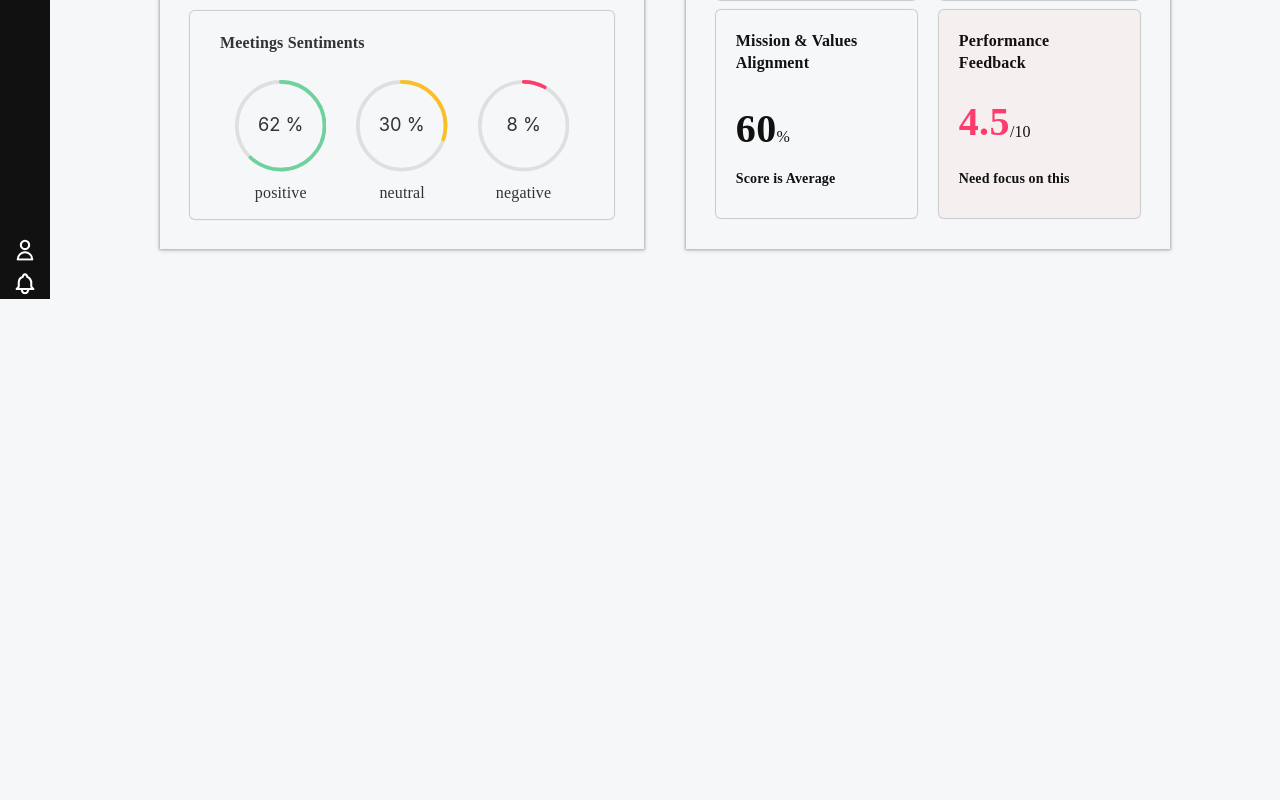
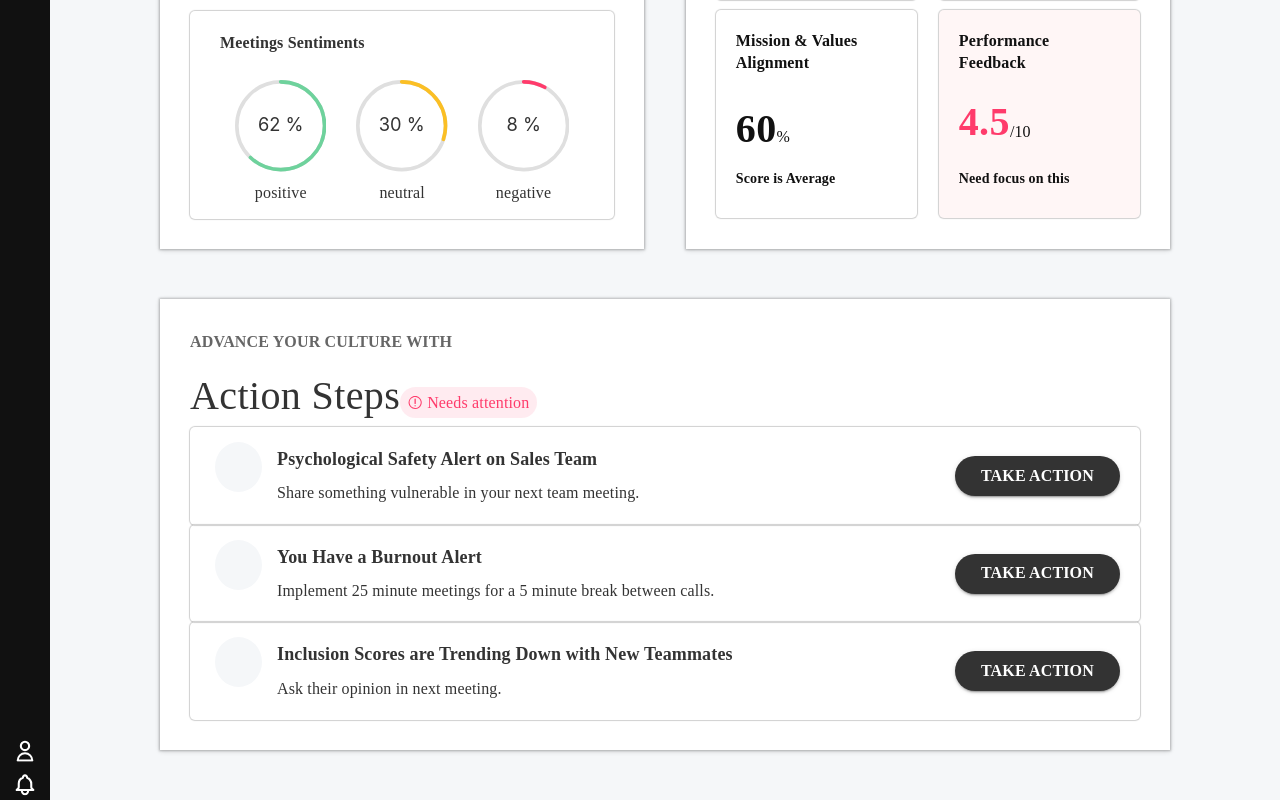
Before and after one commit to jehuamanna/instill-assignment, a React (Create React App) app: page / in a window 1280 px wide. Shown: the part 976-1776 px from the top of the page. Before the commit the page ends 1275 px from the top, so only its background shows below. Built offline with nearby package versions, Linux system fonts and the light colour scheme.

Commit message:
rough work is completed

```diff
--- /dev/null
+++ b/src/common/components/Dashboard/ActionSteps.tsx
@@ -0,0 +1,188 @@
+import React from "react";
+import Box from "@mui/material/Box";
+import Typography from "@mui/material/Typography";
+import NeedsAttention from "../../assets/NeedsAttention.svg";
+import styledSC from "styled-components";
+import Button from "@mui/material/Button";
+
+const Circle = styledSC.div`
+height: 50px;
+  width: 50px;
+  border-radius: 50%;
+  display: inline-block;
+  margin: 5px;
+  background-color: #F5F7F9;
+`;
+
+const data = [
+  {
+    sentenceOne: "Psychological Safety Alert on Sales Team",
+    sentenceTwo: "Share something vulnerable in your next team meeting.",
+  },
+  {
+    sentenceOne: "You Have a Burnout Alert",
+    sentenceTwo:
+      "Implement 25 minute meetings for a 5 minute break between calls.",
+  },
+  {
+    sentenceOne: "Inclusion Scores are Trending Down with New Teammates",
+    sentenceTwo: "Ask their opinion in next meeting.",
+  },
+];
+
+const ActionSteps = () => {
+  return (
+    <Box
+      sx={{
+        padding: "30px",
+        background: "#FFFFFF",
+        marginTop: "50px",
+        boxShadow:
+          "0px 0px 2px 1px rgb(0 0 0 / 20%), 0px 1px 5px 0 rgb(0 0 0 / 19%)",
+      }}
+    >
+      <Box>
+        <Typography
+          sx={{
+            fontFamily: "Poppins",
+            fontWeight: "600",
+            fontSize: "16px",
+            lineHeight: "26px",
+            color: "#666666",
+            whiteSpace: "nowrap",
+            textTransform: "uppercase",
+          }}
+        >
+          Advance your culture with
+        </Typography>
+        <Box
+          sx={{ display: "flex", flexDirection: "row", alignItems: "baseline" }}
+        >
+          <Typography
+            sx={{
+              fontFamily: "Poppins",
+              fontWeight: "500",
+              fontSize: "40px",
+              lineHeight: "42px",
+              color: "#333333",
+              marginBottom: "10px",
+              marginTop: "20px",
+              whiteSpace: "nowrap",
+            }}
+          >
+            Action Steps
+          </Typography>
+          <Box
+            sx={{
+              padding: "8px",
+              height: "15px",
+              borderRadius: "50px",
+              background: "#FF3B6B1A",
+              display: "flex",
+              flexDirection: "row",
+              alignItems: "center",
+            }}
+          >
+            <img
+              width="14px"
+              height="auto"
+              src={NeedsAttention}
+              alt="needs attention"
+            />
+            <Typography
+              sx={{
+                fontFamily: "Poppins",
+                fontWeight: "500",
+                fontSize: "16px",
+                lineHeight: "16px",
+                color: "#FF3B6B",
+                marginLeft: "5px",
+                whiteSpace: "nowrap",
+              }}
+            >
+              Needs attention
+            </Typography>
+          </Box>
+        </Box>
+      </Box>
+      {data.map((item) => (
+        <Box
+          sx={{
+            padding: "10px 20px",
+            display: "flex",
+            flexDirection: "row",
+            borderRadius: "5px",
+            boxShadow:
+              "0px 0px 0px 0px rgb(0 0 0 / 20%), 0px 0px 1px 1px rgb(0 0 0 / 19%)",
+          }}
+        >
+          <Circle />
+          <Box
+            sx={{
+              display: "flex",
+              flexDirection: "row",
+              justifyContent: "space-between",
+              width: "100%",
+              alignItems: "center",
+            }}
+          >
+            <Box>
+              <Typography
+                sx={{
+                  fontFamily: "Poppins",
+                  fontWeight: "600",
+                  fontSize: "18px",
+                  lineHeight: "25.2px",
+                  margin: "10px",
+                  color: "#333333",
+                  whiteSpace: "nowrap",
+                }}
+              >
+                {item.sentenceOne}
+              </Typography>
+              <Typography
+                sx={{
+                  fontFamily: "Poppins",
+                  fontWeight: "400",
+                  fontSize: "16px",
+                  lineHeight: "22.4px",
+                  color: "#333333",
+                  margin: "10px",
+
+                  whiteSpace: "nowrap",
+                }}
+              >
+                {item.sentenceTwo}
+              </Typography>
+            </Box>
+            <Button
+              sx={{
+                height: "40px",
+                background: "#333333",
+                borderRadius: "50px",
+              }}
+              variant="contained"
+            >
+              <Typography
+                sx={{
+                  fontFamily: "Poppins",
+                  fontWeight: "600",
+                  fontSize: "16px",
+                  lineHeight: "16.23px",
+                  color: "#FFFFFF",
+                  margin: "10px",
+
+                  whiteSpace: "nowrap",
+                }}
+              >
+                Take Action
+              </Typography>
+            </Button>
+          </Box>
+        </Box>
+      ))}
+    </Box>
+  );
+};
+
+export default ActionSteps;
--- a/src/common/components/Dashboard/InstillSense.tsx
+++ b/src/common/components/Dashboard/InstillSense.tsx
@@ -40,6 +40,7 @@ const InstillSense = () => {
       sx={{
         padding: "30px",
         width: "42%",
+        background: "#FFFFFF",
         boxShadow:
           "0px 0px 2px 1px rgb(0 0 0 / 20%), 0px 1px 5px 0 rgb(0 0 0 / 19%)",
       }}
--- a/src/common/components/Dashboard/PulseSurvery.tsx
+++ b/src/common/components/Dashboard/PulseSurvery.tsx
@@ -301,6 +301,7 @@ const PulseSurvey = () => {
       sx={{
         padding: "30px",
         width: "42%",
+        background: "#FFFFFF",
         boxShadow:
           "0px 0px 2px 1px rgb(0 0 0 / 20%), 0px 1px 5px 0 rgb(0 0 0 / 19%)",
       }}
--- a/src/common/components/Dashboard/index.tsx
+++ b/src/common/components/Dashboard/index.tsx
@@ -4,6 +4,7 @@ import IntroGreetings from "./IntroGreetingsCard";
 import Box from "@mui/material/Box";
 import InstillSense from "./InstillSense";
 import PulseSurvey from "./PulseSurvery";
+import ActionSteps from "./ActionSteps";
 
 const Dashboard = () => {
   return (
@@ -25,6 +26,7 @@ const Dashboard = () => {
         <InstillSense />
         <PulseSurvey />
       </Box>
+      <ActionSteps />
     </Box>
   );
 };
--- a/src/common/components/Header.tsx
+++ b/src/common/components/Header.tsx
@@ -22,7 +22,7 @@ const StyledSearchBar = styled(SearchBar)(() => ({
   background: "red",
 }));
 
-const Circle = styledSC.div`
+export const Circle = styledSC.div`
 height: 25px;
   width: 25px;
   border-radius: 50%;
```
Also changed, not shown: src/common/assets/NeedsAttention.svg (added).
